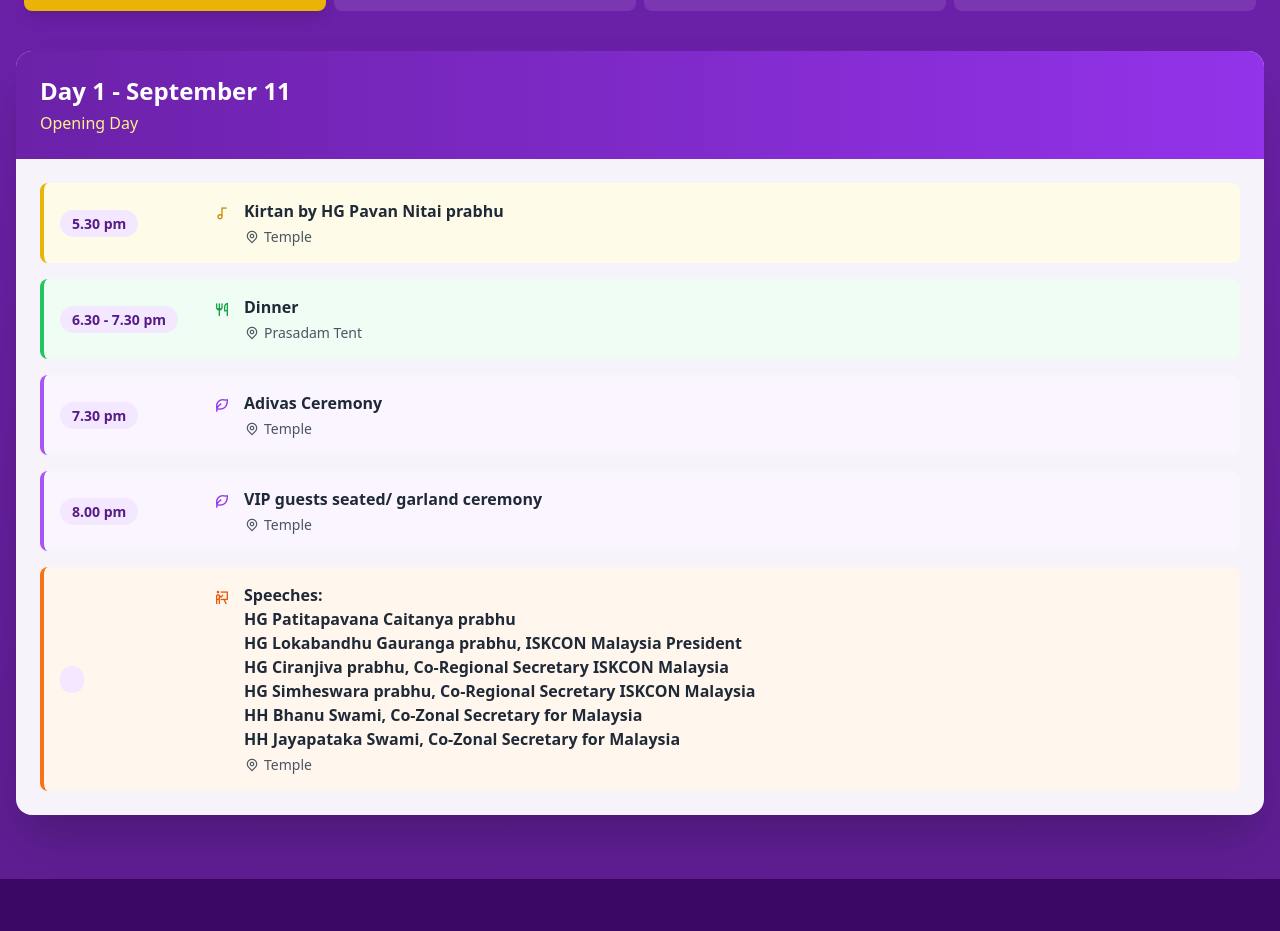
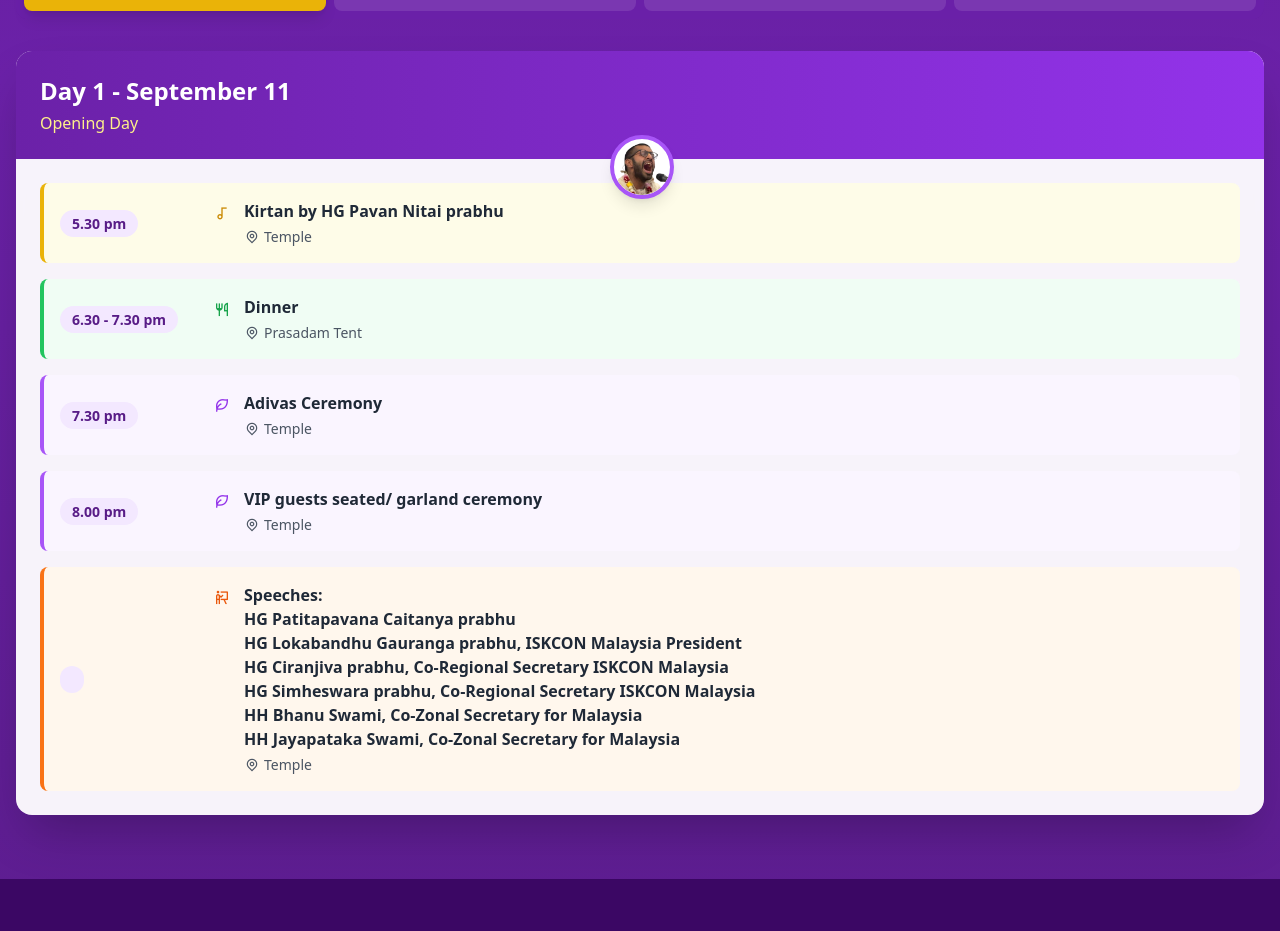
Before and after one commit to prajindra/HKC25-Schedule, a Next.js app: page / in a window 1280 px wide. Shown: the part 1100-2031 px from the top of the page. Built offline with nearby package versions, Linux system fonts and the light colour scheme.

Commit message:
updated PN image

```diff
--- a/components/ScheduleSection.tsx
+++ b/components/ScheduleSection.tsx
@@ -100,6 +100,10 @@
   const isNitaiPriya = (agenda: string) => {
     return activeDay === 2 && agenda.toLowerCase().includes('nitai priya') && agenda.toLowerCase().includes('yoga');
   };
+  // Function to check if session involves HG Pavan Nitai prabhu (only for Youth Yoga Session on Day 2)
+  const isPavanNitai = (agenda: string) => {
+    return agenda.toLowerCase().includes('pavan nitai');
+  };
 
   return (
     <section className="py-16 px-4">
@@ -194,6 +198,17 @@
                         <img
                           src="/images/speakers/Jagadhananda.png"
                           alt="HG Jagadhananda prabhu"
+                          className="w-16 h-16 rounded-full object-cover border-4 border-purple-500 bg-white shadow-lg"
+                        />
+                      </div>
+                    )}
+
+                    {/* Centered image at top for HG Pavan Nitai prabhu */}
+                    {isPavanNitai(item.agenda) && (
+                      <div className="absolute -top-12 left-1/2 transform -translate-x-1/2 z-10">
+                        <img
+                          src="/images/speakers/PavanNitai.png"
+                          alt="HG Pavan Nitai prabhu"
                           className="w-16 h-16 rounded-full object-cover border-4 border-purple-500 bg-white shadow-lg"
                         />
                       </div>
@@ -486,6 +501,17 @@
                             </div>
                           )}
 
+                          {/* Centered image at top for HG Pavan Nitai prabhu (Youth Yoga Session Day 2 only) */}
+                          {isPavanNitai(session.agenda) && (
+                            <div className="absolute -top-12 left-1/2 transform -translate-x-1/2 z-10">
+                              <img
+                                src="h/images/speakers/PavanNitai.png"
+                                alt="HG Pavan Nitai prabhu"
+                                className="w-16 h-16 rounded-full object-cover border-4 border-purple-500 bg-white shadow-lg"
+                              />
+                            </div>
+                          )}
+
                           <div className="flex items-start mb-2">
                             {session.type === 'kirtan' && (
                               <i className="ri-music-line text-yellow-600 mr-2 mt-1 w-5 h-5 flex items-center justify-center flex-shrink-0"></i>
```
Also changed, not shown: public/images/speakers/PavanNitai.png (added).
